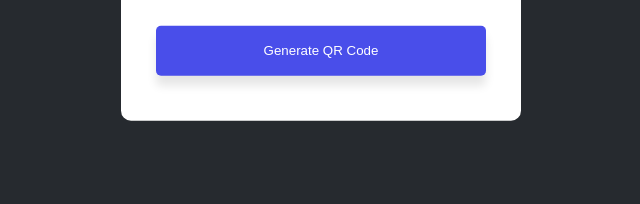
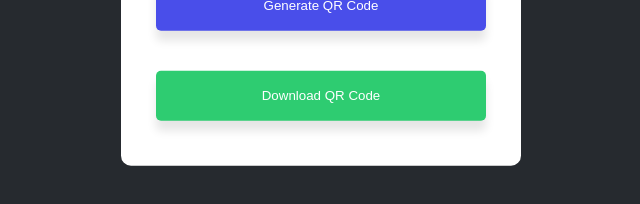
Before and after one commit to elbatouling/QR-code-creater, a plain HTML site: page index.html in a window 1280 px wide. Both pictures are taken after typing "Sample" into the empty fields and a click on the button "Generate QR Code". Shown: the part 490-694 px from the top of the page, without its empty margins (319-959 px from the left). Drawn offline with Linux system fonts and the light colour scheme.

Commit message:
Update index.html

```diff
--- a/index.html
+++ b/index.html
@@ -14,6 +14,9 @@
             <img src="" id="qrImage">
          </div>
         <button onclick="generateQR()">Generate QR Code</button>
+        <button onclick="downloadQR()" id="downloadBtn">Download QR Code</button>
+
+
     </div>
 
     <script>
@@ -21,6 +24,8 @@
     let imgBox = document.getElementById("imgBox");
     let qrImage = document.getElementById("qrImage");
     let qrText = document.getElementById("qrText");
+    let downloadBtn = document.getElementById("downloadBtn");
+
 
      function generateQR() {
     if(qrText.value.length > 0) {
```
